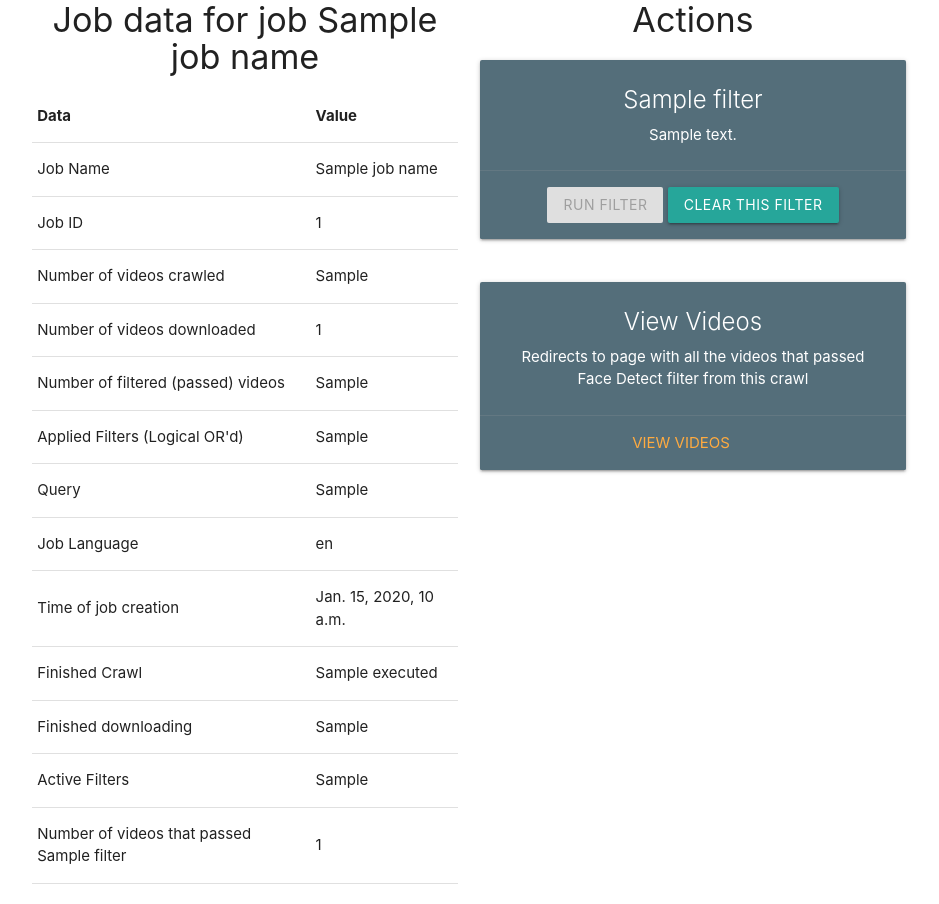
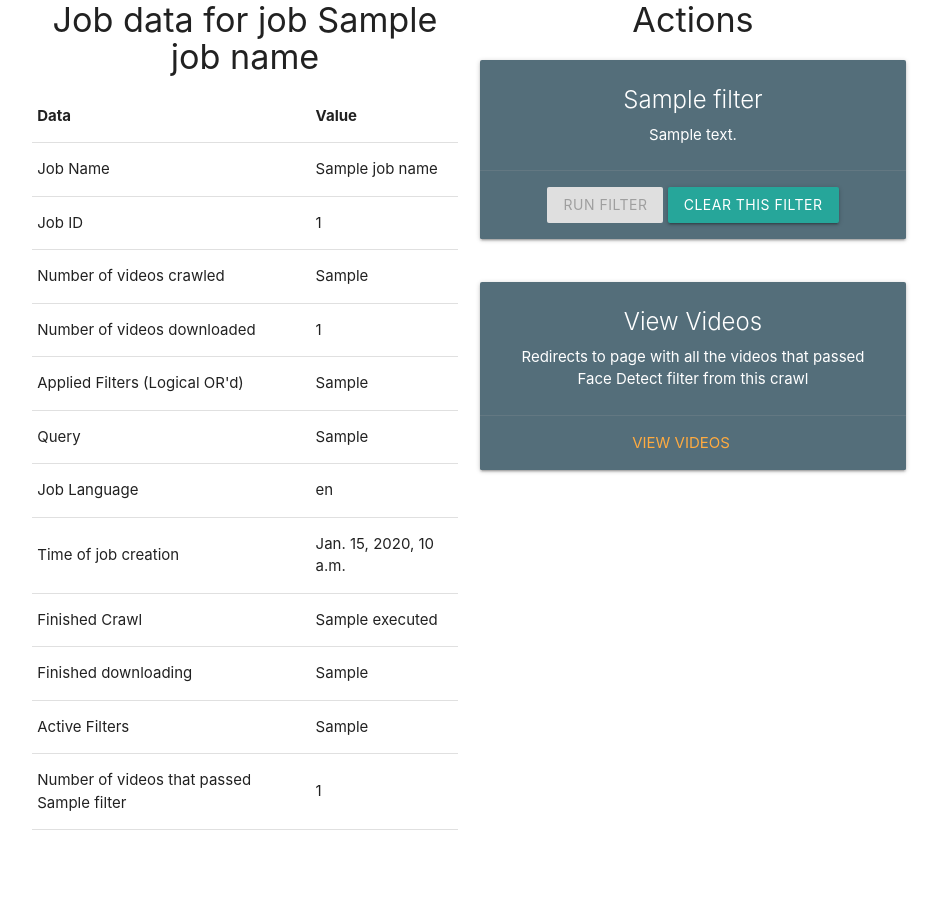
Before and after one commit to Vivian0108/YouTubeCrawler, a Django app: template crawler/crawlerapp/templates/crawlerapp/detail.html in a window 1280 px wide. Shown: the part 86-990 px from the top of the page, without its empty margins (171-1110 px from the left). After the commit the page ends 916 px from the top, so only its background shows below. Run offline with Django 3.2, Linux system fonts and the light colour scheme; the template is opened without the code that fills it: most values are stand-ins (such as "Sample title", 1, 10 or a date in 2020); data that the repository does not hold is empty; parts of the project's set-up code (start-up, migrations or seed data) failed here and were passed over; some libraries are stand-ins or nearby versions.

Commit message:
num filtered videos removed

```diff
--- a/crawler/crawlerapp/templates/crawlerapp/detail.html
+++ b/crawler/crawlerapp/templates/crawlerapp/detail.html
@@ -29,10 +29,6 @@
             <tr>
               <td>Number of videos downloaded</td>
               <td id="num_downloaded">{{ num_downloaded }}</td>
-            </tr>
-            <tr>
-              <td>Number of filtered (passed) videos</td>
-              <td id="job_num_filtered_videos">{{ job_num_filtered_videos }}</td>
             </tr>
             <tr>
               <td>Applied Filters (Logical OR'd)</td>
```
